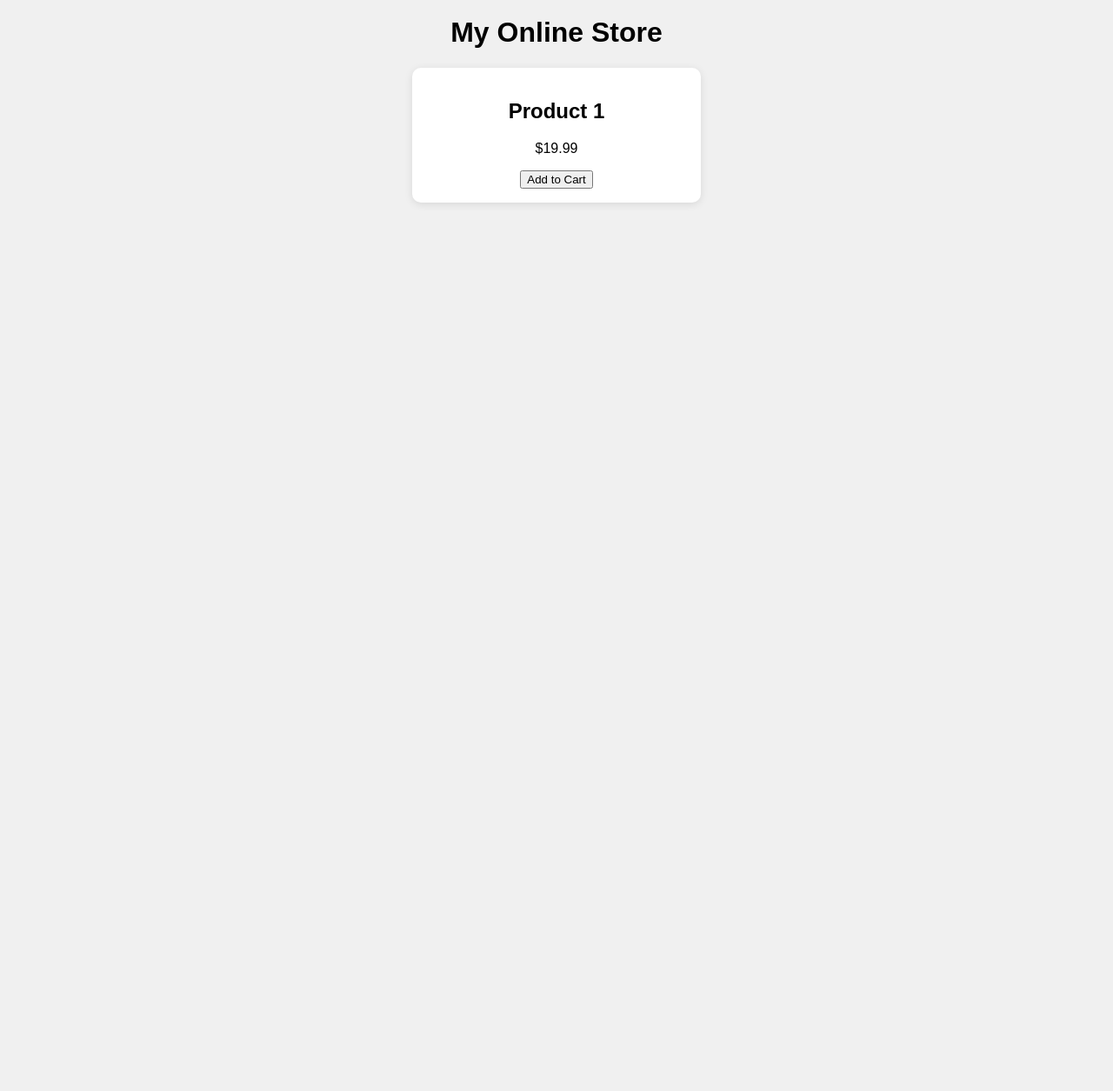
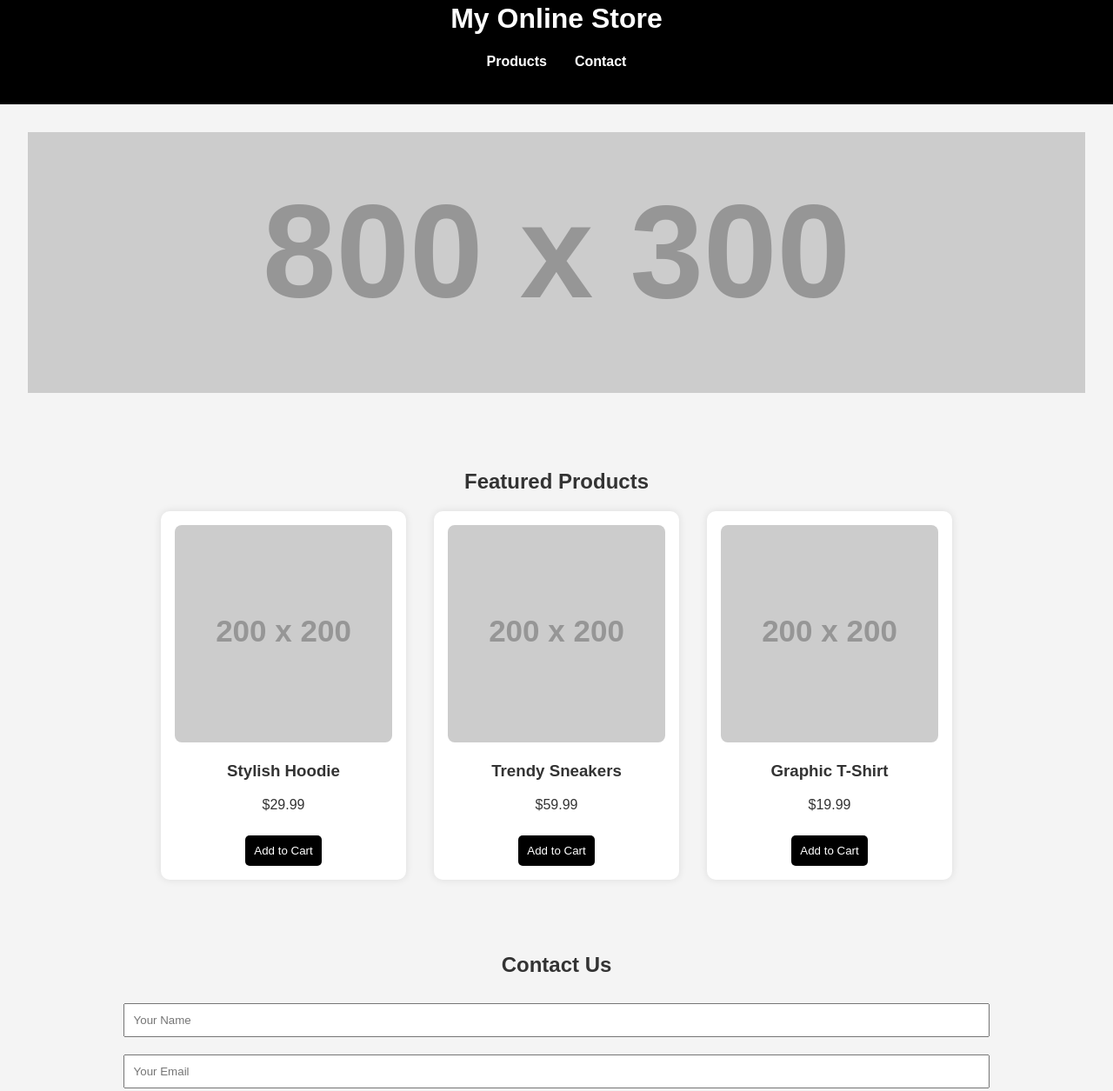
Before and after one commit to blackhawk4201/js, a plain HTML site: page index.html in a window 1280 px wide. Shown: the part 42-1297 px from the top of the page at 87% size. Before the commit the page ends 800 px from the top, so only its background shows below. Drawn offline with Linux system fonts and the light colour scheme; placeholder pictures from the web are drawn by us.

Commit message:
Upgrade to professional design

```diff
--- a/index.html
+++ b/index.html
@@ -1,19 +1,63 @@
 <!DOCTYPE html>
 <html lang="en">
 <head>
-  <meta charset="UTF-8">
-  <meta name="viewport" content="width=device-width, initial-scale=1.0">
+  <meta charset="UTF-8" />
+  <meta name="viewport" content="width=device-width, initial-scale=1.0"/>
   <title>My Online Store</title>
-  <link rel="stylesheet" href="style.css">
+  <link rel="stylesheet" href="style.css" />
 </head>
 <body>
-  <h1>My Online Store</h1>
+  <header>
+    <h1>My Online Store</h1>
+    <nav>
+      <ul>
+        <li><a href="#products">Products</a></li>
+        <li><a href="#contact">Contact</a></li>
+      </ul>
+    </nav>
+  </header>
 
-  <section class="product">
-    <h2>Product 1</h2>
-    <p>$19.99</p>
-    <button>Add to Cart</button>
+  <section class="slideshow">
+    <img src="https://via.placeholder.com/800x300?text=Welcome+to+My+Store" alt="Slide" id="slide">
   </section>
+
+  <section id="products">
+    <h2>Featured Products</h2>
+    <div class="product-list">
+      <div class="product">
+        <img src="https://via.placeholder.com/200x200?text=Product+1" alt="Product 1">
+        <h3>Stylish Hoodie</h3>
+        <p>$29.99</p>
+        <button>Add to Cart</button>
+      </div>
+      <div class="product">
+        <img src="https://via.placeholder.com/200x200?text=Product+2" alt="Product 2">
+        <h3>Trendy Sneakers</h3>
+        <p>$59.99</p>
+        <button>Add to Cart</button>
+      </div>
+      <div class="product">
+        <img src="https://via.placeholder.com/200x200?text=Product+3" alt="Product 3">
+        <h3>Graphic T-Shirt</h3>
+        <p>$19.99</p>
+        <button>Add to Cart</button>
+      </div>
+    </div>
+  </section>
+
+  <section id="contact">
+    <h2>Contact Us</h2>
+    <form>
+      <input type="text" placeholder="Your Name" required />
+      <input type="email" placeholder="Your Email" required />
+      <textarea placeholder="Message" required></textarea>
+      <button type="submit">Send</button>
+    </form>
+  </section>
+
+  <footer>
+    <p>© 2025 My Online Store. All rights reserved.</p>
+  </footer>
 
   <script src="script.js"></script>
 </body>
--- a/script.js
+++ b/script.js
@@ -1,3 +1,19 @@
-document.querySelector("button").addEventListener("click", () => {
-  alert("Added to cart!");
+// Slideshow functionality
+const images = [
+  "https://via.placeholder.com/800x300?text=Welcome+to+My+Store",
+  "https://via.placeholder.com/800x300?text=New+Arrivals",
+  "https://via.placeholder.com/800x300?text=Best+Deals"
+];
+let i = 0;
+
+setInterval(() => {
+  i = (i + 1) % images.length;
+  document.getElementById("slide").src = images[i];
+}, 3000);
+
+// Add to cart button alert
+document.querySelectorAll("button").forEach(btn => {
+  btn.addEventListener("click", () => {
+    alert("Item added to cart!");
+  });
 });
--- a/style.css
+++ b/style.css
@@ -1,15 +1,81 @@
 body {
-  font-family: sans-serif;
+  font-family: Arial, sans-serif;
+  margin: 0;
+  background: #f4f4f4;
+  color: #333;
+}
+
+header {
+  background-color: #000;
+  color: white;
+  padding: 1.5rem;
   text-align: center;
-  background: #f0f0f0;
+}
+
+nav ul {
+  list-style: none;
+  padding: 0;
+  display: flex;
+  justify-content: center;
+  gap: 2rem;
+}
+
+nav a {
+  color: white;
+  text-decoration: none;
+  font-weight: bold;
+}
+
+.slideshow img {
+  width: 100%;
+  max-height: 300px;
+  object-fit: cover;
+}
+
+section {
   padding: 2rem;
+  text-align: center;
+}
+
+.product-list {
+  display: flex;
+  justify-content: center;
+  flex-wrap: wrap;
+  gap: 2rem;
 }
 
 .product {
-  background: #fff;
+  background: white;
   padding: 1rem;
   border-radius: 10px;
-  margin: 1rem auto;
-  width: 300px;
-  box-shadow: 0 2px 10px rgba(0,0,0,0.1);
+  width: 250px;
+  box-shadow: 0 0 10px rgba(0,0,0,0.1);
 }
+
+.product img {
+  width: 100%;
+  border-radius: 8px;
+}
+
+button {
+  background-color: #000;
+  color: white;
+  padding: 10px;
+  border: none;
+  margin-top: 10px;
+  cursor: pointer;
+  border-radius: 5px;
+}
+
+form input, form textarea {
+  width: 80%;
+  padding: 10px;
+  margin: 10px 0;
+}
+
+footer {
+  background-color: #111;
+  color: white;
+  padding: 1rem;
+  text-align: center;
+}
```
